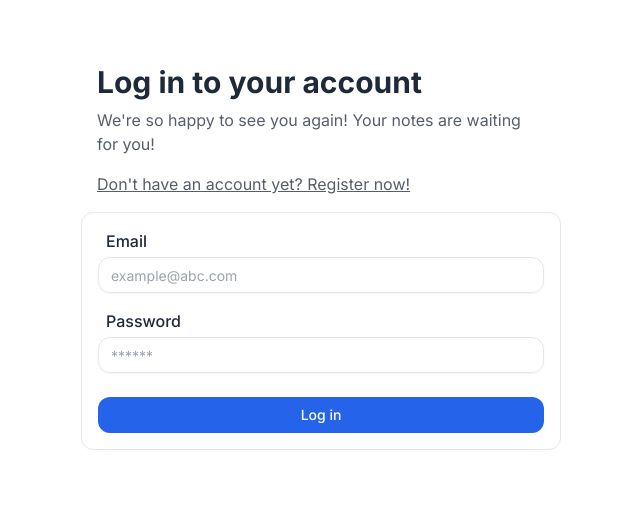
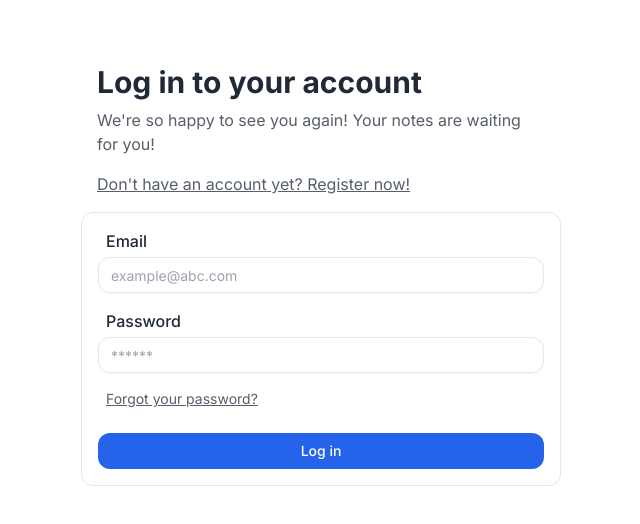
Before and after one commit to mateuszmanczak04/notecal, a Next.js app: page /auth/login in a window 1280 px wide. Shown: the top 524 px of the page, without its empty margins (319-959 px from the left). Built offline with nearby package versions, Linux system fonts and the light colour scheme; no server answers.

Commit message:
Add /forgot-password link to /login page

```diff
--- a/src/app/auth/login/page.tsx
+++ b/src/app/auth/login/page.tsx
@@ -60,6 +60,10 @@ const page = async (props: Props) => {
 				</label>
 				<Input id='password' type='password' name='password' className='mt-1' required placeholder='******' />
 
+				<Link href='/auth/forgot-password' className='mt-4 block px-2 text-sm underline opacity-75'>
+					Forgot your password?
+				</Link>
+
 				<Button type='submit' className='mt-6 w-full'>
 					<FormLoadingSpinner className='h-5 w-5' />
 					Log in
```
